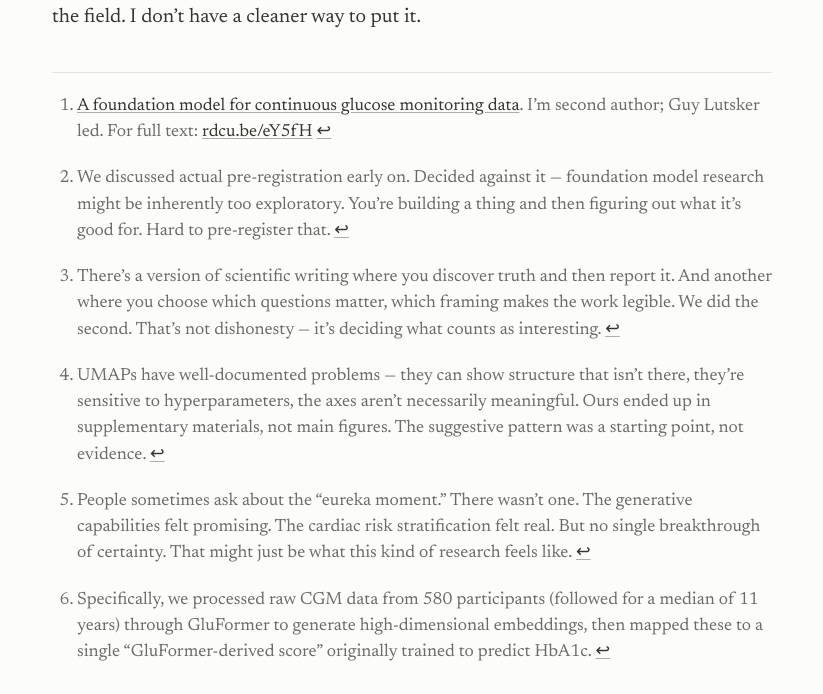
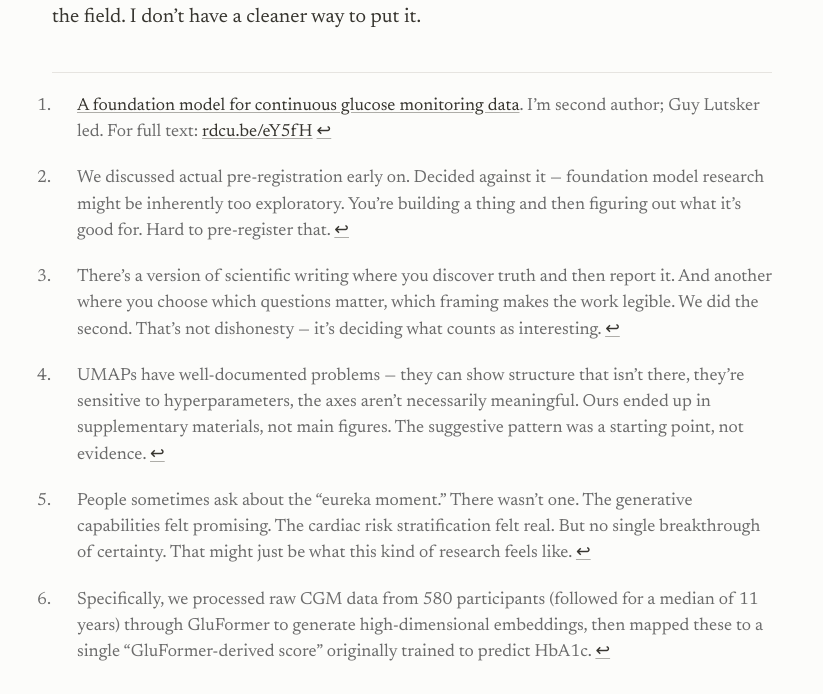
Before and after one commit to galsapir/sparse-thoughts, a Jekyll site: the page built from _posts/2026-01-23-what-is-a-good-fm.md, in a window 1280 px wide. Shown: the part 2533-3227 px from the top of the page, without its empty margins (228-1051 px from the left). Built offline with Jekyll 4.4.1, drawn with Linux system fonts in a browser that asks for light colours.

Commit message:
style: left-align ordered list numbers
Use CSS counters instead of default list-style to left-align
numbers (1, 10 start at same position) rather than right-aligning
on the period. Cleaner, more modern look matching GitHub/Notion.

```diff
--- a/public/css/lanyon.css
+++ b/public/css/lanyon.css
@@ -438,3 +438,30 @@ tbody tr:nth-child(odd) th {
 .related-posts li small {
   color: var(--muted-color);
 }
+
+/*
+ * Lists
+ */
+
+ul {
+  padding-left: 2rem;
+}
+
+ol {
+  list-style: none;
+  padding-left: 2.5rem;
+  counter-reset: ol-counter;
+}
+
+ol > li {
+  counter-increment: ol-counter;
+  position: relative;
+}
+
+ol > li::before {
+  content: counter(ol-counter) ".";
+  position: absolute;
+  left: -2rem;
+  width: 1.75rem;
+  color: var(--muted-color);
+}
```
